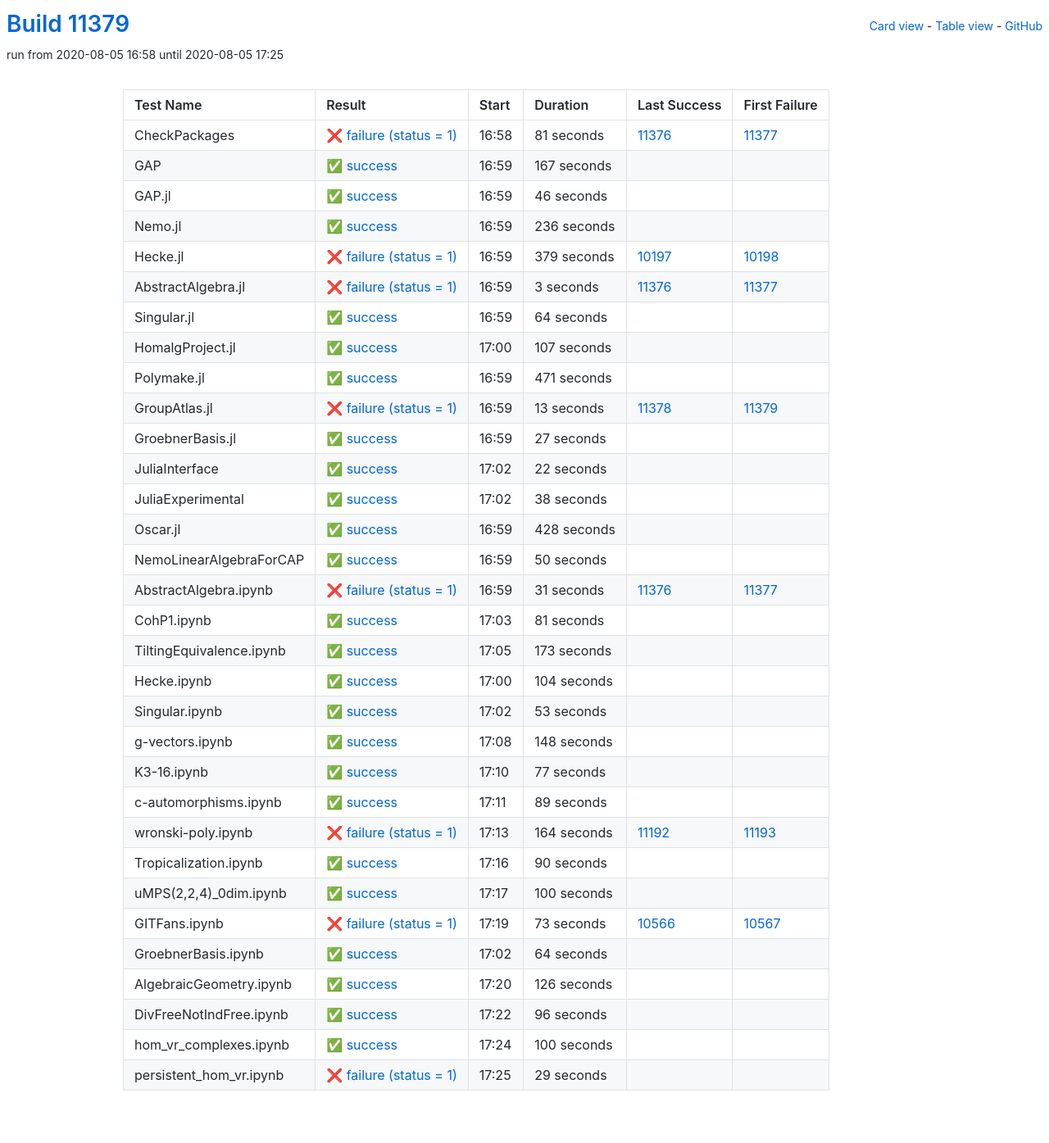
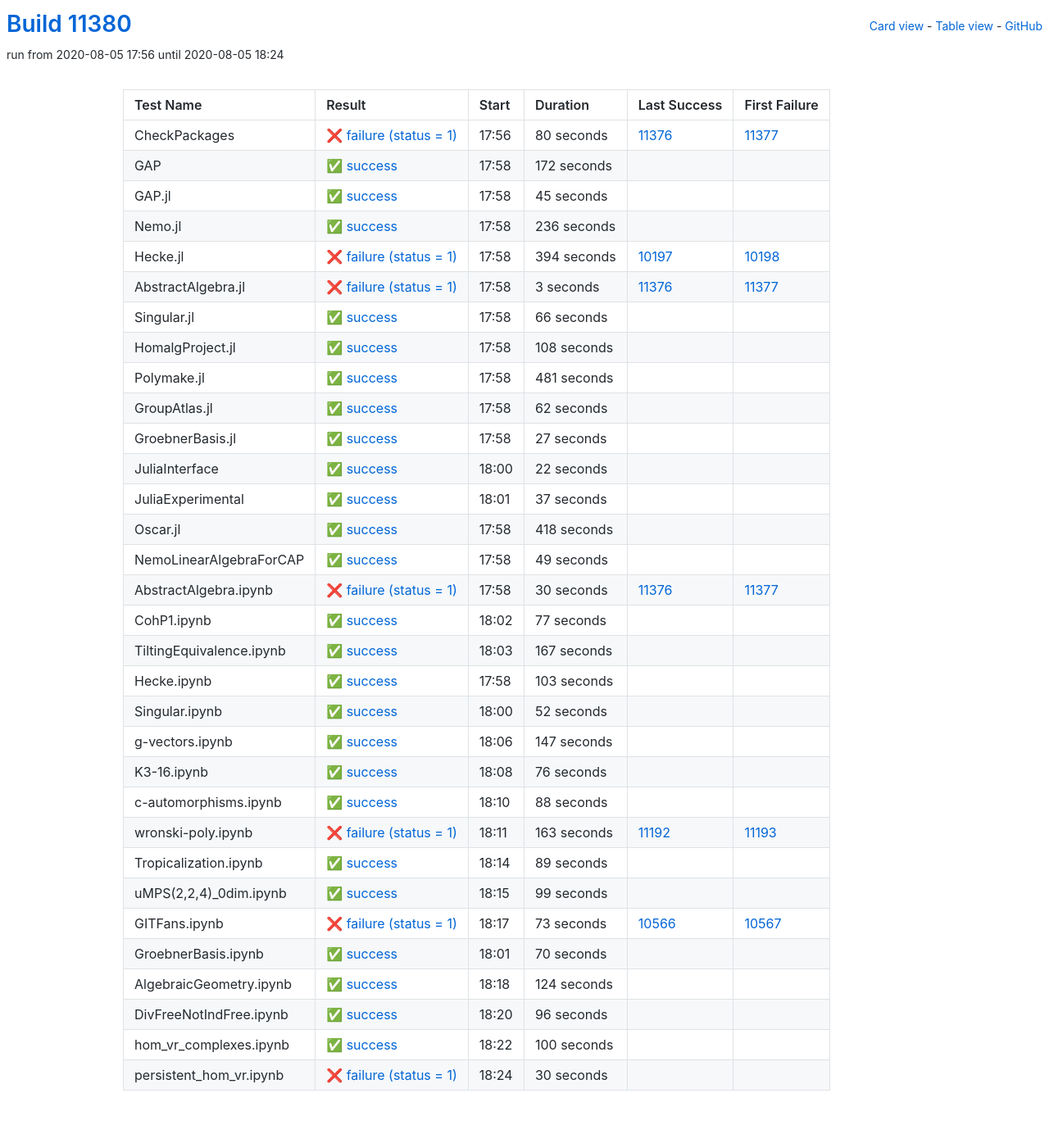
Before and after one commit to oscar-system/oscar-ci-status, a Jekyll site: the page built from table.html, in a window 1280 px wide. Shown: the whole page at 82% size. Built offline with Jekyll 4.4.1, drawn with Linux system fonts in a browser that asks for light colours.

Commit message:
Build #11380

```diff
--- a/_data/ci.yml
+++ b/_data/ci.yml
@@ -1,6 +1,6 @@
 ---
-build: 11379
-build_url: https://oscarci.mathematik.uni-kl.de/job/oscar/11379/
+build: 11380
+build_url: https://oscarci.mathematik.uni-kl.de/job/oscar/11380/
 job: oscar
 organization: oscar-system
 repo: oscar-ci-status
@@ -8,44 +8,44 @@
 tests:
 - name: CheckPackages
   id: checkpackages
-  log: https://oscarci.mathematik.uni-kl.de/job/oscar/11379/artifact/logs/build-11379/CheckPackages.log
-  start: 2020-08-05 16:58
+  log: https://oscarci.mathematik.uni-kl.de/job/oscar/11380/artifact/logs/build-11380/CheckPackages.log
+  start: 2020-08-05 17:56
   success: false
   exitcode: 1
   status: failure
-  duration: 81
+  duration: 80
   last_success: 11376
   last_success_url: https://oscarci.mathematik.uni-kl.de/job/oscar/11376/
   first_failure: 11377
   first_failure_url: https://oscarci.mathematik.uni-kl.de/job/oscar/11377/
 - name: GAP
   id: gap
-  log: https://oscarci.mathematik.uni-kl.de/job/oscar/11379/artifact/logs/build-11379/GAP.log
-  start: 2020-08-05 16:59
+  log: https://oscarci.mathematik.uni-kl.de/job/oscar/11380/artifact/logs/build-11380/GAP.log
+  start: 2020-08-05 17:58
   success: true
   exitcode: 0
   status: success
-  duration: 167
+  duration: 172
   last_success: false
   last_success_url:
   first_failure: false
   first_failure_url:
 - name: GAP.jl
   id: gap-jl
-  log: https://oscarci.mathematik.uni-kl.de/job/oscar/11379/artifact/logs/build-11379/GAP.jl.log
-  start: 2020-08-05 16:59
+  log: https://oscarci.mathematik.uni-kl.de/job/oscar/11380/artifact/logs/build-11380/GAP.jl.log
+  start: 2020-08-05 17:58
   success: true
   exitcode: 0
   status: success
-  duration: 46
+  duration: 45
   last_success: false
   last_success_url:
   first_failure: false
   first_failure_url:
 - name: Nemo.jl
   id: nemo-jl
-  log: https://oscarci.mathematik.uni-kl.de/job/oscar/11379/artifact/logs/build-11379/Nemo.jl.log
-  start: 2020-08-05 16:59
+  log: https://oscarci.mathematik.uni-kl.de/job/oscar/11380/artifact/logs/build-11380/Nemo.jl.log
+  start: 2020-08-05 17:58
   success: true
   exitcode: 0
   status: success
@@ -56,20 +56,20 @@
   first_failure_url:
 - name: Hecke.jl
   id: hecke-jl
-  log: https://oscarci.mathematik.uni-kl.de/job/oscar/11379/artifact/logs/build-11379/Hecke.jl.log
-  start: 2020-08-05 16:59
+  log: https://oscarci.mathematik.uni-kl.de/job/oscar/11380/artifact/logs/build-11380/Hecke.jl.log
+  start: 2020-08-05 17:58
   success: false
   exitcode: 1
   status: failure
-  duration: 379
+  duration: 394
   last_success: 10197
   last_success_url: https://oscarci.mathematik.uni-kl.de/job/oscar/10197/
   first_failure: 10198
   first_failure_url: https://oscarci.mathematik.uni-kl.de/job/oscar/10198/
 - name: AbstractAlgebra.jl
   id: abstractalgebra-jl
-  log: https://oscarci.mathematik.uni-kl.de/job/oscar/11379/artifact/logs/build-11379/AbstractAlgebra.jl.log
-  start: 2020-08-05 16:59
+  log: https://oscarci.mathematik.uni-kl.de/job/oscar/11380/artifact/logs/build-11380/AbstractAlgebra.jl.log
+  start: 2020-08-05 17:58
   success: false
   exitcode: 1
   status: failure
@@ -80,56 +80,56 @@
   first_failure_url: https://oscarci.mathematik.uni-kl.de/job/oscar/11377/
 - name: Singular.jl
   id: singular-jl
-  log: https://oscarci.mathematik.uni-kl.de/job/oscar/11379/artifact/logs/build-11379/Singular.jl.log
-  start: 2020-08-05 16:59
+  log: https://oscarci.mathematik.uni-kl.de/job/oscar/11380/artifact/logs/build-11380/Singular.jl.log
+  start: 2020-08-05 17:58
   success: true
   exitcode: 0
   status: success
-  duration: 64
+  duration: 66
   last_success: false
   last_success_url:
   first_failure: false
   first_failure_url:
 - name: HomalgProject.jl
   id: homalgproject-jl
-  log: https://oscarci.mathematik.uni-kl.de/job/oscar/11379/artifact/logs/build-11379/HomalgProject.jl.log
-  start: 2020-08-05 17:00
+  log: https://oscarci.mathematik.uni-kl.de/job/oscar/11380/artifact/logs/build-11380/HomalgProject.jl.log
+  start: 2020-08-05 17:58
   success: true
   exitcode: 0
   status: success
-  duration: 107
+  duration: 108
   last_success: false
   last_success_url:
   first_failure: false
   first_failure_url:
 - name: Polymake.jl
   id: polymake-jl
-  log: https://oscarci.mathematik.uni-kl.de/job/oscar/11379/artifact/logs/build-11379/Polymake.jl.log
-  start: 2020-08-05 16:59
+  log: https://oscarci.mathematik.uni-kl.de/job/oscar/11380/artifact/logs/build-11380/Polymake.jl.log
+  start: 2020-08-05 17:58
   success: true
   exitcode: 0
   status: success
-  duration: 471
+  duration: 481
   last_success: false
   last_success_url:
   first_failure: false
   first_failure_url:
 - name: GroupAtlas.jl
   id: groupatlas-jl
-  log: https://oscarci.mathematik.uni-kl.de/job/oscar/11379/artifact/logs/build-11379/GroupAtlas.jl.log
-  start: 2020-08-05 16:59
-  success: false
-  exitcode: 1
-  status: failure
-  duration: 13
-  last_success: 11378
-  last_success_url: https://oscarci.mathematik.uni-kl.de/job/oscar/11378/
-  first_failure: 11379
-  first_failure_url: https://oscarci.mathematik.uni-kl.de/job/oscar/11379/
+  log: https://oscarci.mathematik.uni-kl.de/job/oscar/11380/artifact/logs/build-11380/GroupAtlas.jl.log
+  start: 2020-08-05 17:58
+  success: true
+  exitcode: 0
+  status: success
+  duration: 62
+  last_success: false
+  last_success_url:
+  first_failure: false
+  first_failure_url:
 - name: GroebnerBasis.jl
   id: groebnerbasis-jl
-  log: https://oscarci.mathematik.uni-kl.de/job/oscar/11379/artifact/logs/build-11379/GroebnerBasis.jl.log
-  start: 2020-08-05 16:59
+  log: https://oscarci.mathematik.uni-kl.de/job/oscar/11380/artifact/logs/build-11380/GroebnerBasis.jl.log
+  start: 2020-08-05 17:58
   success: true
   exitcode: 0
   status: success
@@ -140,8 +140,8 @@
   first_failure_url:
 - name: JuliaInterface
   id: juliainterface
-  log: https://oscarci.mathematik.uni-kl.de/job/oscar/11379/artifact/logs/build-11379/JuliaInterface.log
-  start: 2020-08-05 17:02
+  log: https://oscarci.mathematik.uni-kl.de/job/oscar/11380/artifact/logs/build-11380/JuliaInterface.log
+  start: 2020-08-05 18:00
   success: true
   exitcode: 0
   status: success
@@ -152,116 +152,56 @@
   first_failure_url:
 - name: JuliaExperimental
   id: juliaexperimental
-  log: https://oscarci.mathematik.uni-kl.de/job/oscar/11379/artifact/logs/build-11379/JuliaExperimental.log
-  start: 2020-08-05 17:02
+  log: https://oscarci.mathematik.uni-kl.de/job/oscar/11380/artifact/logs/build-11380/JuliaExperimental.log
+  start: 2020-08-05 18:01
   success: true
   exitcode: 0
   status: success
-  duration: 38
+  duration: 37
   last_success: false
   last_success_url:
   first_failure: false
   first_failure_url:
 - name: Oscar.jl
   id: oscar-jl
-  log: https://oscarci.mathematik.uni-kl.de/job/oscar/11379/artifact/logs/build-11379/Oscar.jl.log
-  start: 2020-08-05 16:59
+  log: https://oscarci.mathematik.uni-kl.de/job/oscar/11380/artifact/logs/build-11380/Oscar.jl.log
+  start: 2020-08-05 17:58
   success: true
   exitcode: 0
   status: success
-  duration: 428
+  duration: 418
   last_success: false
   last_success_url:
   first_failure: false
   first_failure_url:
 - name: NemoLinearAlgebraForCAP
   id: nemolinearalgebraforcap
-  log: https://oscarci.mathematik.uni-kl.de/job/oscar/11379/artifact/logs/build-11379/NemoLinearAlgebraForCAP.log
-  start: 2020-08-05 16:59
+  log: https://oscarci.mathematik.uni-kl.de/job/oscar/11380/artifact/logs/build-11380/NemoLinearAlgebraForCAP.log
+  start: 2020-08-05 17:58
   success: true
   exitcode: 0
   status: success
-  duration: 50
+  duration: 49
   last_success: false
   last_success_url:
   first_failure: false
   first_failure_url:
 - name: AbstractAlgebra.ipynb
   id: abstractalgebra-ipynb
-  log: https://oscarci.mathematik.uni-kl.de/job/oscar/11379/artifact/logs/build-11379/AbstractAlgebra.ipynb.log
-  start: 2020-08-05 16:59
+  log: https://oscarci.mathematik.uni-kl.de/job/oscar/11380/artifact/logs/build-11380/AbstractAlgebra.ipynb.log
+  start: 2020-08-05 17:58
   success: false
   exitcode: 1
   status: failure
-  duration: 31
+  duration: 30
   last_success: 11376
   last_success_url: https://oscarci.mathematik.uni-kl.de/job/oscar/11376/
   first_failure: 11377
   first_failure_url: https://oscarci.mathematik.uni-kl.de/job/oscar/11377/
 - name: CohP1.ipynb
   id: cohp1-ipynb
-  log: https://oscarci.mathematik.uni-kl.de/job/oscar/11379/artifact/logs/build-11379/CohP1.ipynb.log
-  start: 2020-08-05 17:03
-  success: true
-  exitcode: 0
-  status: success
-  duration: 81
-  last_success: false
-  last_success_url:
-  first_failure: false
-  first_failure_url:
-- name: TiltingEquivalence.ipynb
-  id: tiltingequivalence-ipynb
-  log: https://oscarci.mathematik.uni-kl.de/job/oscar/11379/artifact/logs/build-11379/TiltingEquivalence.ipynb.log
-  start: 2020-08-05 17:05
-  success: true
-  exitcode: 0
-  status: success
-  duration: 173
-  last_success: false
-  last_success_url:
-  first_failure: false
-  first_failure_url:
-- name: Hecke.ipynb
-  id: hecke-ipynb
-  log: https://oscarci.mathematik.uni-kl.de/job/oscar/11379/artifact/logs/build-11379/Hecke.ipynb.log
-  start: 2020-08-05 17:00
-  success: true
-  exitcode: 0
-  status: success
-  duration: 104
-  last_success: false
-  last_success_url:
-  first_failure: false
-  first_failure_url:
-- name: Singular.ipynb
-  id: singular-ipynb
-  log: https://oscarci.mathematik.uni-kl.de/job/oscar/11379/artifact/logs/build-11379/Singular.ipynb.log
-  start: 2020-08-05 17:02
-  success: true
-  exitcode: 0
-  status: success
-  duration: 53
-  last_success: false
-  last_success_url:
-  first_failure: false
-  first_failure_url:
-- name: g-vectors.ipynb
-  id: g-vectors-ipynb
-  log: https://oscarci.mathematik.uni-kl.de/job/oscar/11379/artifact/logs/build-11379/g-vectors.ipynb.log
-  start: 2020-08-05 17:08
-  success: true
-  exitcode: 0
-  status: success
-  duration: 148
-  last_success: false
-  last_success_url:
-  first_failure: false
-  first_failure_url:
-- name: K3-16.ipynb
-  id: k3-16-ipynb
-  log: https://oscarci.mathematik.uni-kl.de/job/oscar/11379/artifact/logs/build-11379/K3-16.ipynb.log
-  start: 2020-08-05 17:10
+  log: https://oscarci.mathematik.uni-kl.de/job/oscar/11380/artifact/logs/build-11380/CohP1.ipynb.log
+  start: 2020-08-05 18:02
   success: true
   exitcode: 0
   status: success
@@ -270,10 +210,94 @@
   last_success_url:
   first_failure: false
   first_failure_url:
+- name: TiltingEquivalence.ipynb
+  id: tiltingequivalence-ipynb
+  log: https://oscarci.mathematik.uni-kl.de/job/oscar/11380/artifact/logs/build-11380/TiltingEquivalence.ipynb.log
+  start: 2020-08-05 18:03
+  success: true
+  exitcode: 0
+  status: success
+  duration: 167
+  last_success: false
+  last_success_url:
+  first_failure: false
+  first_failure_url:
+- name: Hecke.ipynb
+  id: hecke-ipynb
+  log: https://oscarci.mathematik.uni-kl.de/job/oscar/11380/artifact/logs/build-11380/Hecke.ipynb.log
+  start: 2020-08-05 17:58
+  success: true
+  exitcode: 0
+  status: success
+  duration: 103
+  last_success: false
+  last_success_url:
+  first_failure: false
+  first_failure_url:
+- name: Singular.ipynb
+  id: singular-ipynb
+  log: https://oscarci.mathematik.uni-kl.de/job/oscar/11380/artifact/logs/build-11380/Singular.ipynb.log
+  start: 2020-08-05 18:00
+  success: true
+  exitcode: 0
+  status: success
+  duration: 52
+  last_success: false
+  last_success_url:
+  first_failure: false
+  first_failure_url:
+- name: g-vectors.ipynb
+  id: g-vectors-ipynb
+  log: https://oscarci.mathematik.uni-kl.de/job/oscar/11380/artifact/logs/build-11380/g-vectors.ipynb.log
+  start: 2020-08-05 18:06
+  success: true
+  exitcode: 0
+  status: success
+  duration: 147
+  last_success: false
+  last_success_url:
+  first_failure: false
+  first_failure_url:
+- name: K3-16.ipynb
+  id: k3-16-ipynb
+  log: https://oscarci.mathematik.uni-kl.de/job/oscar/11380/artifact/logs/build-11380/K3-16.ipynb.log
+  start: 2020-08-05 18:08
+  success: true
+  exitcode: 0
+  status: success
+  duration: 76
+  last_success: false
+  last_success_url:
+  first_failure: false
+  first_failure_url:
 - name: c-automorphisms.ipynb
   id: c-automorphisms-ipynb
-  log: https://oscarci.mathematik.uni-kl.de/job/oscar/11379/artifact/logs/build-11379/c-automorphisms.ipynb.log
-  start: 2020-08-05 17:11
+  log: https://oscarci.mathematik.uni-kl.de/job/oscar/11380/artifact/logs/build-11380/c-automorphisms.ipynb.log
+  start: 2020-08-05 18:10
+  success: true
+  exitcode: 0
+  status: success
+  duration: 88
+  last_success: false
+  last_success_url:
+  first_failure: false
+  first_failure_url:
+- name: wronski-poly.ipynb
+  id: wronski-poly-ipynb
+  log: https://oscarci.mathematik.uni-kl.de/job/oscar/11380/artifact/logs/build-11380/wronski-poly.ipynb.log
+  start: 2020-08-05 18:11
+  success: false
+  exitcode: 1
+  status: failure
+  duration: 163
+  last_success: 11192
+  last_success_url: https://oscarci.mathematik.uni-kl.de/job/oscar/11192/
+  first_failure: 11193
+  first_failure_url: https://oscarci.mathematik.uni-kl.de/job/oscar/11193/
+- name: Tropicalization.ipynb
+  id: tropicalization-ipynb
+  log: https://oscarci.mathematik.uni-kl.de/job/oscar/11380/artifact/logs/build-11380/Tropicalization.ipynb.log
+  start: 2020-08-05 18:14
   success: true
   exitcode: 0
   status: success
@@ -282,46 +306,22 @@
   last_success_url:
   first_failure: false
   first_failure_url:
-- name: wronski-poly.ipynb
-  id: wronski-poly-ipynb
-  log: https://oscarci.mathematik.uni-kl.de/job/oscar/11379/artifact/logs/build-11379/wronski-poly.ipynb.log
-  start: 2020-08-05 17:13
-  success: false
-  exitcode: 1
-  status: failure
-  duration: 164
-  last_success: 11192
-  last_success_url: https://oscarci.mathematik.uni-kl.de/job/oscar/11192/
-  first_failure: 11193
-  first_failure_url: https://oscarci.mathematik.uni-kl.de/job/oscar/11193/
-- name: Tropicalization.ipynb
-  id: tropicalization-ipynb
-  log: https://oscarci.mathematik.uni-kl.de/job/oscar/11379/artifact/logs/build-11379/Tropicalization.ipynb.log
-  start: 2020-08-05 17:16
+- name: uMPS(2,2,4)_0dim.ipynb
+  id: umps-2-2-4-0dim-ipynb
+  log: https://oscarci.mathematik.uni-kl.de/job/oscar/11380/artifact/logs/build-11380/uMPS-2-2-4-_0dim.ipynb.log
+  start: 2020-08-05 18:15
   success: true
   exitcode: 0
   status: success
-  duration: 90
-  last_success: false
-  last_success_url:
-  first_failure: false
-  first_failure_url:
-- name: uMPS(2,2,4)_0dim.ipynb
-  id: umps-2-2-4-0dim-ipynb
-  log: https://oscarci.mathematik.uni-kl.de/job/oscar/11379/artifact/logs/build-11379/uMPS-2-2-4-_0dim.ipynb.log
-  start: 2020-08-05 17:17
-  success: true
-  exitcode: 0
-  status: success
-  duration: 100
+  duration: 99
   last_success: false
   last_success_url:
   first_failure: false
   first_failure_url:
 - name: GITFans.ipynb
   id: gitfans-ipynb
-  log: https://oscarci.mathematik.uni-kl.de/job/oscar/11379/artifact/logs/build-11379/GITFans.ipynb.log
-  start: 2020-08-05 17:19
+  log: https://oscarci.mathematik.uni-kl.de/job/oscar/11380/artifact/logs/build-11380/GITFans.ipynb.log
+  start: 2020-08-05 18:17
   success: false
   exitcode: 1
   status: failure
@@ -332,32 +332,32 @@
   first_failure_url: https://oscarci.mathematik.uni-kl.de/job/oscar/10567/
 - name: GroebnerBasis.ipynb
   id: groebnerbasis-ipynb
-  log: https://oscarci.mathematik.uni-kl.de/job/oscar/11379/artifact/logs/build-11379/GroebnerBasis.ipynb.log
-  start: 2020-08-05 17:02
+  log: https://oscarci.mathematik.uni-kl.de/job/oscar/11380/artifact/logs/build-11380/GroebnerBasis.ipynb.log
+  start: 2020-08-05 18:01
   success: true
   exitcode: 0
   status: success
-  duration: 64
+  duration: 70
   last_success: false
   last_success_url:
   first_failure: false
   first_failure_url:
 - name: AlgebraicGeometry.ipynb
   id: algebraicgeometry-ipynb
-  log: https://oscarci.mathematik.uni-kl.de/job/oscar/11379/artifact/logs/build-11379/AlgebraicGeometry.ipynb.log
-  start: 2020-08-05 17:20
+  log: https://oscarci.mathematik.uni-kl.de/job/oscar/11380/artifact/logs/build-11380/AlgebraicGeometry.ipynb.log
+  start: 2020-08-05 18:18
   success: true
   exitcode: 0
   status: success
-  duration: 126
+  duration: 124
   last_success: false
   last_success_url:
   first_failure: false
   first_failure_url:
 - name: DivFreeNotIndFree.ipynb
   id: divfreenotindfree-ipynb
-  log: https://oscarci.mathematik.uni-kl.de/job/oscar/11379/artifact/logs/build-11379/DivFreeNotIndFree.ipynb.log
-  start: 2020-08-05 17:22
+  log: https://oscarci.mathematik.uni-kl.de/job/oscar/11380/artifact/logs/build-11380/DivFreeNotIndFree.ipynb.log
+  start: 2020-08-05 18:20
   success: true
   exitcode: 0
   status: success
@@ -368,8 +368,8 @@
   first_failure_url:
 - name: hom_vr_complexes.ipynb
   id: hom-vr-complexes-ipynb
-  log: https://oscarci.mathematik.uni-kl.de/job/oscar/11379/artifact/logs/build-11379/hom_vr_complexes.ipynb.log
-  start: 2020-08-05 17:24
+  log: https://oscarci.mathematik.uni-kl.de/job/oscar/11380/artifact/logs/build-11380/hom_vr_complexes.ipynb.log
+  start: 2020-08-05 18:22
   success: true
   exitcode: 0
   status: success
@@ -380,12 +380,12 @@
   first_failure_url:
 - name: persistent_hom_vr.ipynb
   id: persistent-hom-vr-ipynb
-  log: https://oscarci.mathematik.uni-kl.de/job/oscar/11379/artifact/logs/build-11379/persistent_hom_vr.ipynb.log
-  start: 2020-08-05 17:25
+  log: https://oscarci.mathematik.uni-kl.de/job/oscar/11380/artifact/logs/build-11380/persistent_hom_vr.ipynb.log
+  start: 2020-08-05 18:24
   success: false
   exitcode: 1
   status: failure
-  duration: 29
+  duration: 30
   last_success: false
   last_success_url:
   first_failure: false
```
Also changed, not shown: README.md.
